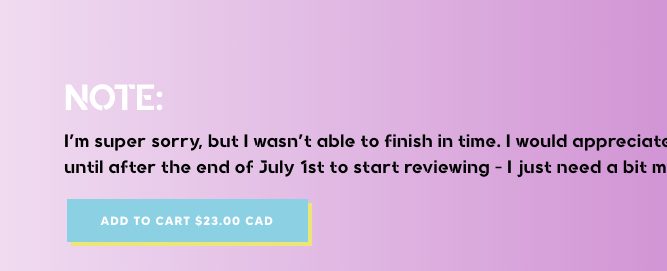
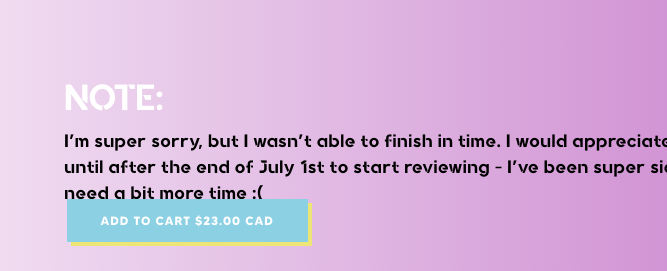
Before and after one commit to ultrabeauty/ultrabeauty.github.io, a plain HTML site: page index.html in a window 1280 px wide. Shown: the part 212-483 px from the top of the page, 613-1280 px from the left. Drawn offline with nearby package versions, Linux system fonts and the light colour scheme.

Commit message:
Update index.html

```diff
--- a/index.html
+++ b/index.html
@@ -41,7 +41,7 @@
            <div id="homepageContentBox_subBox1"></div>
            <img src="homepagePic1.png" id= "homepagePic1" alt="homepagePic1" style = "position:absolute; left: -34.9%; top:95%; width: 53%; height: 380%; z-index: 3"/>
            <h2 id="homepagePicHeader1"> NOTE: </h2>
-           <div id="homepagePicText1"><p id="homepagePicText1"> I'm super sorry, but I wasn't able to finish in time. I would appreciate it if you waited until after the end of July 1st to start reviewing - I just need a bit more time :( </p></div>
+           <div id="homepagePicText1"><p id="homepagePicText1"> I'm super sorry, but I wasn't able to finish in time. I would appreciate it if you waited until after the end of July 1st to start reviewing - I've been super sick and just need a bit more time :( </p></div>
            <button class="button" id = "buyHeaderBut" onclick="addToCart()">ADD TO CART $23.00 CAD</button>
 
            <h2 id="homepagePicHeader2">BESTSELLING PRODUCTS</h2>
```
